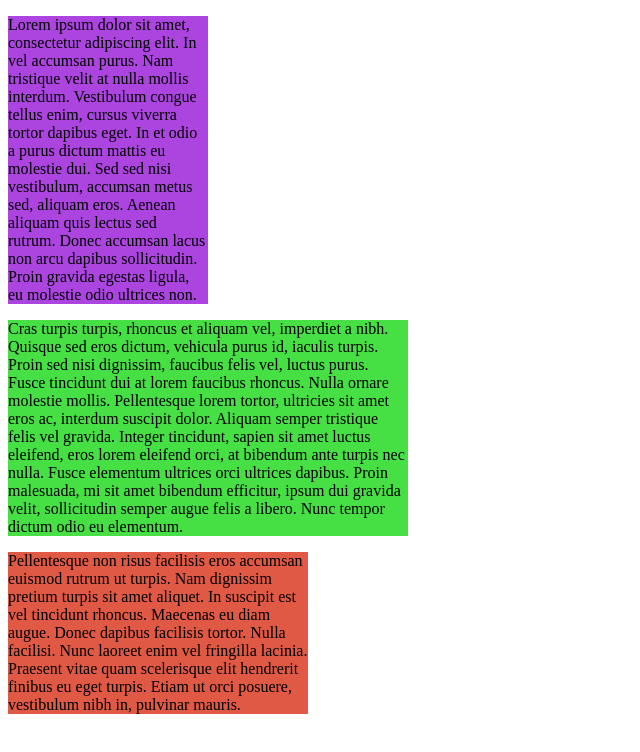
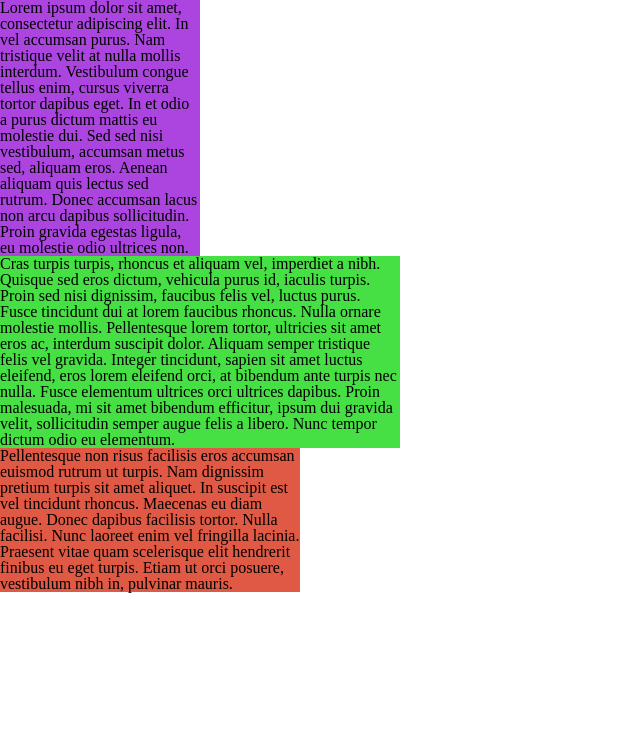
Before and after one commit to Greugreu/exocss2, a plain HTML site: page index.html in a window 1280 px wide. Shown: the whole page, without its empty margins (0-640 px from the left). Drawn offline with Linux system fonts and the light colour scheme.

Commit message:
fix reset import, moved link, changed div to main

```diff
--- a/assets/css/style.css
+++ b/assets/css/style.css
@@ -1,4 +1,4 @@
-@import url "reset.css";
+@import url("reset.css");
 #lorem {
   background-color: #AC44E0;
   width: 200px
--- a/index.html
+++ b/index.html
@@ -1,12 +1,12 @@
 <!DOCTYPE html>
 <html lang="en" dir="ltr">
-<link rel="stylesheet" href="./assets/css/style.css" />
   <head>
     <meta charset="utf-8">
+    <link rel="stylesheet" href="./assets/css/style.css" />
     <title></title>
   </head>
   <body>
-    <div class="bodyclass">
+    <main class="mainclass">
       <article class="premierarticle">
         <p id="lorem">Lorem ipsum dolor sit amet, consectetur adipiscing elit.
            In vel accumsan purus. Nam tristique velit at nulla mollis interdum.
@@ -23,10 +23,10 @@
            Fusce elementum ultrices orci ultrices dapibus. Proin malesuada, mi sit amet bibendum efficitur, ipsum dui gravida velit, sollicitudin semper augue felis a libero.
            Nunc tempor dictum odio eu elementum.</p>
         <p id="pellentesque">Pellentesque non risus facilisis eros accumsan euismod rutrum ut turpis.
-          Nam dignissim pretium turpis sit amet aliquet. In suscipit est vel tincidunt rhoncus. Maecenas eu diam augue.
-          Donec dapibus facilisis tortor. Nulla facilisi. Nunc laoreet enim vel fringilla lacinia. Praesent vitae quam scelerisque elit hendrerit finibus eu eget turpis.
-          Etiam ut orci posuere, vestibulum nibh in, pulvinar mauris.</p>
+           Nam dignissim pretium turpis sit amet aliquet. In suscipit est vel tincidunt rhoncus. Maecenas eu diam augue.
+           Donec dapibus facilisis tortor. Nulla facilisi. Nunc laoreet enim vel fringilla lacinia. Praesent vitae quam scelerisque elit hendrerit finibus eu eget turpis.
+           Etiam ut orci posuere, vestibulum nibh in, pulvinar mauris.</p>
       </article>
-    </div>
+    </main>
   </body>
 </html>
```
